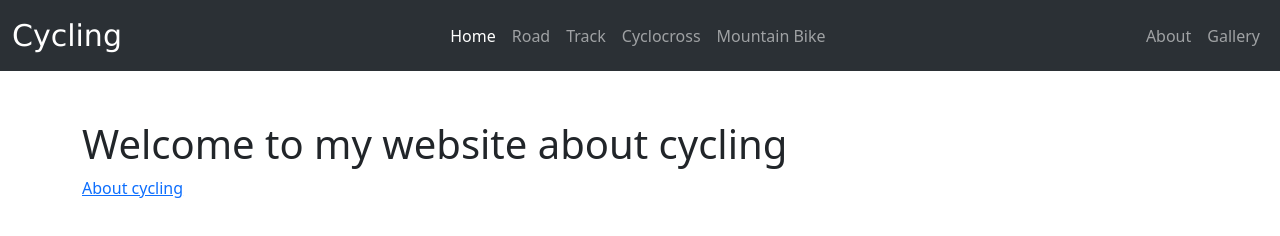
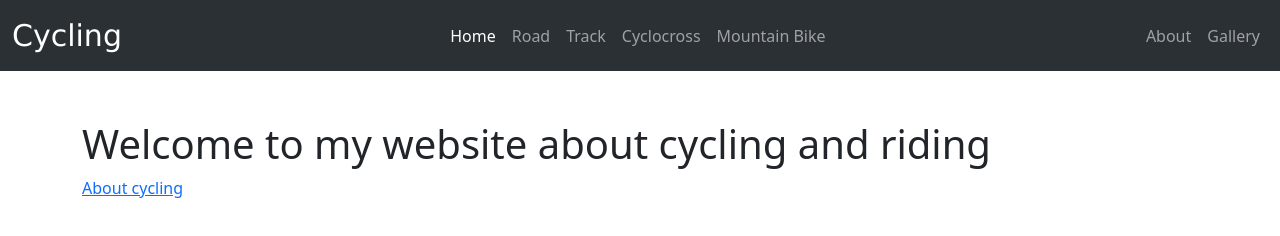
Before and after one commit to AppleDannyClegg/phina_school, a website: page src/public/index.html in a window 1280 px wide. Drawn offline with Linux system fonts and the light colour scheme.

Commit message:
changed the title

```diff
--- a/src/public/index.html
+++ b/src/public/index.html
@@ -63,7 +63,7 @@
     <div class="container">
       <div class="mt-5">&nbsp</div>
       <div class="row mt-5">
-        <h1>Welcome to my website about cycling</h1>
+        <h1>Welcome to my website about cycling and riding</h1>
 
         <a href="./about.html">About cycling</a>
       </div>
```
